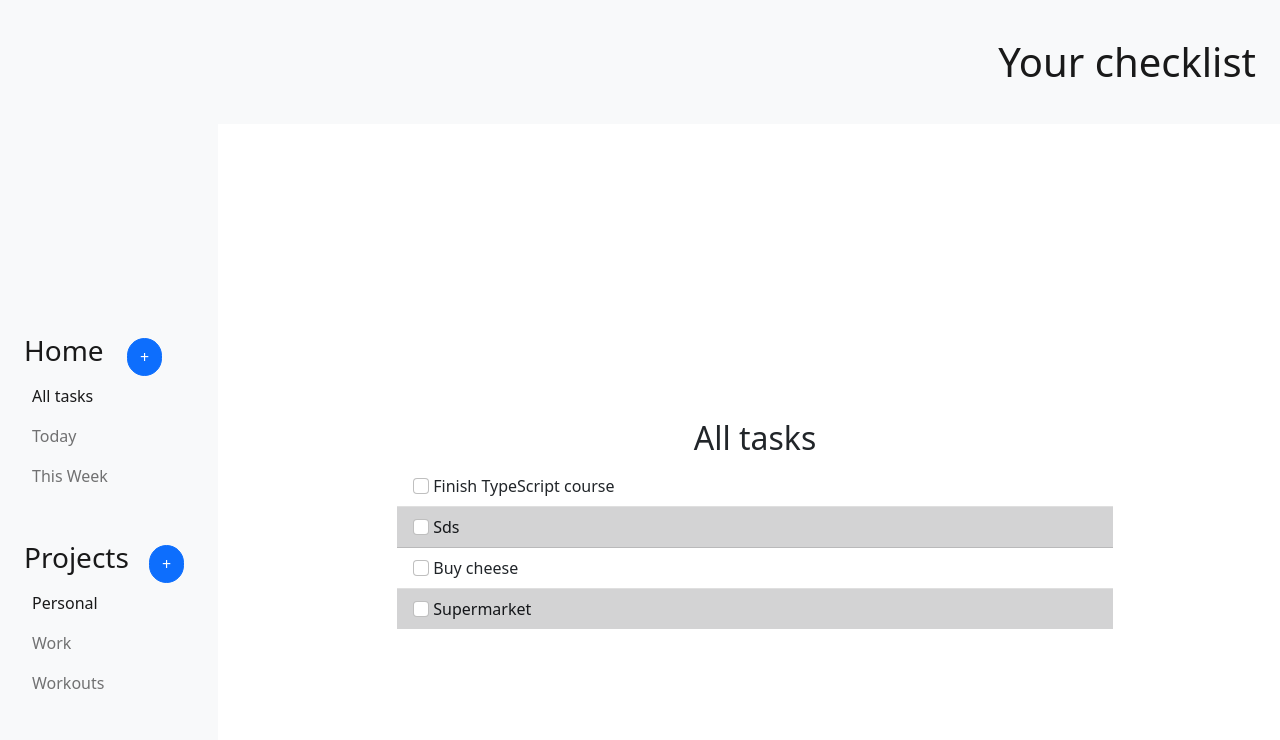
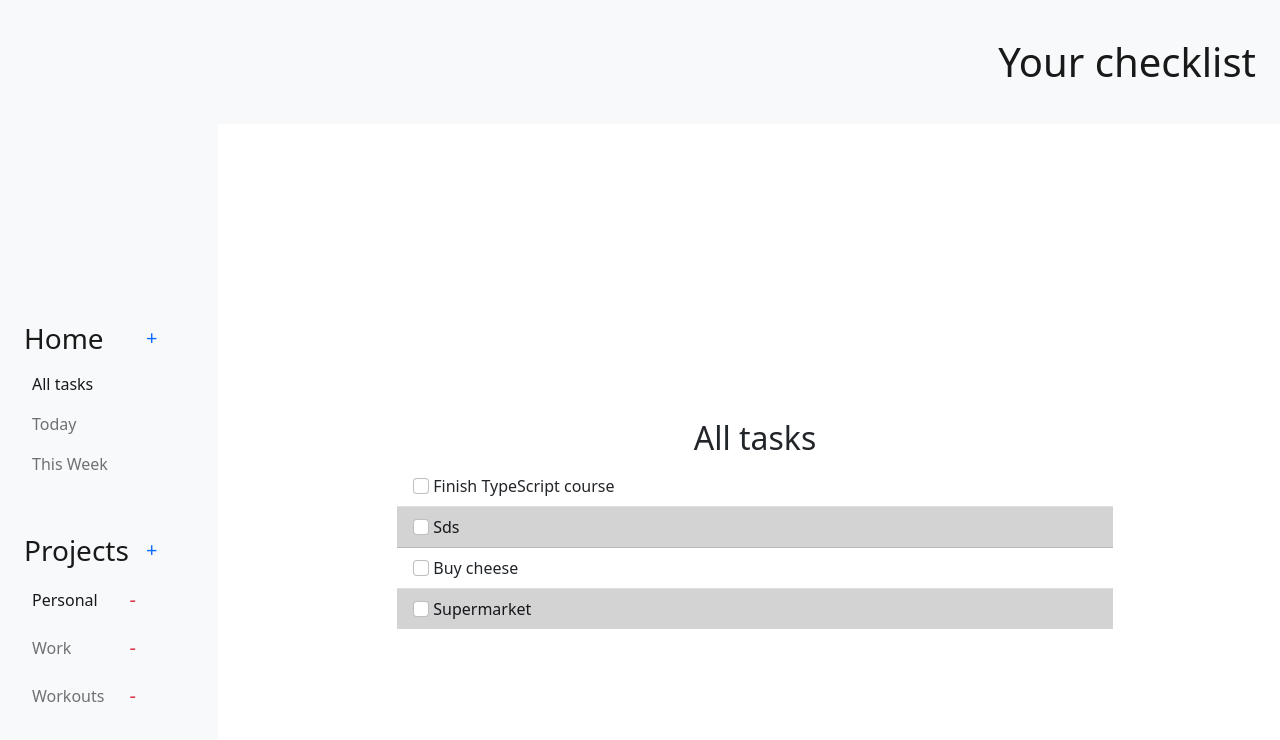
Before and after one commit to eyeri91/to-do-list, a website built with webpack: page dist/index.html in a window 1280 px wide. Built offline with nearby package versions, Linux system fonts and the light colour scheme.

Commit message:
Add remove-project buttons and align all add and remove buttons

```diff
--- a/dist/index.html
+++ b/dist/index.html
@@ -24,11 +24,13 @@
       <nav class="navbar navbar-expand-md bg-light ps-md-4 px-3 col-md-3">
         <div class="container-fluid">
           <div class="nav-category-container flex-nowrap">
-            <div class="home-category flex-nowrap">
+            <div
+              class="home-category d-flex flex-nowrap justify-content-between"
+            >
               <a class="navbar-brand fs-3">Home </a>
               <button
                 type="button"
-                class="btn btn-md btn-primary rounded-5 d-none d-md-inline"
+                class="btn btn-lg text-primary"
                 id="add-task-button"
                 data-bs-toggle="modal"
                 data-bs-target="#add-task-modal"
@@ -134,11 +136,13 @@
               class="collapse navbar-collapse d-md-flex flex-md-column"
               id="navbarNavAltMarkup"
             >
-              <div class="projects-category flex-nowrap">
-                <a class="navbar-brand project-category fs-3">Projects</a>
+              <div
+                class="projects-category flex-nowrap d-flex justify-content-between"
+              >
+                <a class="navbar-brand project-category fs-3 me-0">Projects</a>
                 <button
                   type="button"
-                  class="btn btn-md btn-primary rounded-5 d-none d-md-inline"
+                  class="btn btn-lg text-primary"
                   id="add-project-button"
                   data-bs-toggle="modal"
                   data-bs-target="#add-project-modal"
@@ -206,11 +210,32 @@
                 class="navbar-nav align-self-start"
                 id="project-list-container"
               >
-                <a class="nav-link active" aria-current="page" href="#"
-                  >Personal</a
+                <div
+                  class="project-item-div d-flex align-items-center justify-content-between"
                 >
-                <a class="nav-link" href="#">Work</a>
-                <a class="nav-link" href="#">Workouts</a>
+                  <a class="nav-link active" aria-current="page" href="#"
+                    >Personal
+                  </a>
+                  <button type="button" class="btn btn-lg text-danger">
+                    -
+                  </button>
+                </div>
+                <div
+                  class="project-item-div d-flex align-items-center justify-content-between"
+                >
+                  <a class="nav-link" href="#">Work</a>
+                  <button type="button" class="btn btn-lg text-danger">
+                    -
+                  </button>
+                </div>
+                <div
+                  class="project-item-div d-flex align-items-center justify-content-between"
+                >
+                  <a class="nav-link" href="#">Workouts</a>
+                  <button type="button" class="btn btn-lg text-danger">
+                    -
+                  </button>
+                </div>
               </div>
             </div>
           </div>
--- a/dist/style.css
+++ b/dist/style.css
@@ -14,3 +14,18 @@
     margin-bottom: 1rem;
   }
 }
+
+.btn-bd-primary {
+  --bs-btn-font-weight: 600;
+  --bs-btn-color: var(--bs-white);
+  --bs-btn-bg: var(--bd-violet);
+  --bs-btn-border-color: var(--bd-violet);
+  --bs-btn-border-radius: 0.5rem;
+  --bs-btn-hover-color: var(--bs-white);
+  --bs-btn-hover-bg: #{shade-color($bd-violet, 10%)};
+  --bs-btn-hover-border-color: #{shade-color($bd-violet, 10%)};
+  --bs-btn-focus-shadow-rgb: var(--bd-violet-rgb);
+  --bs-btn-active-color: var(--bs-btn-hover-color);
+  --bs-btn-active-bg: #{shade-color($bd-violet, 20%)};
+  --bs-btn-active-border-color: #{shade-color($bd-violet, 20%)};
+}
```
